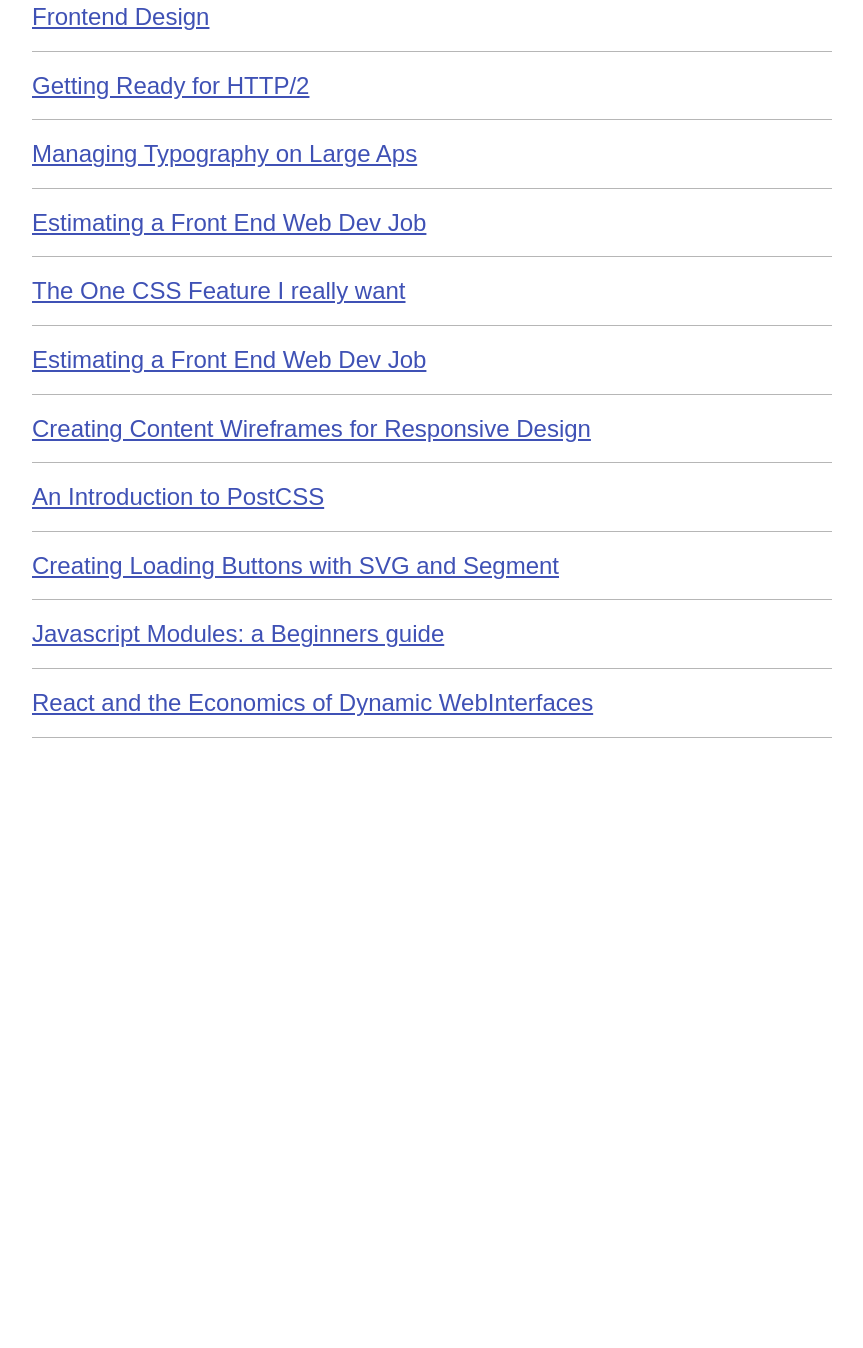
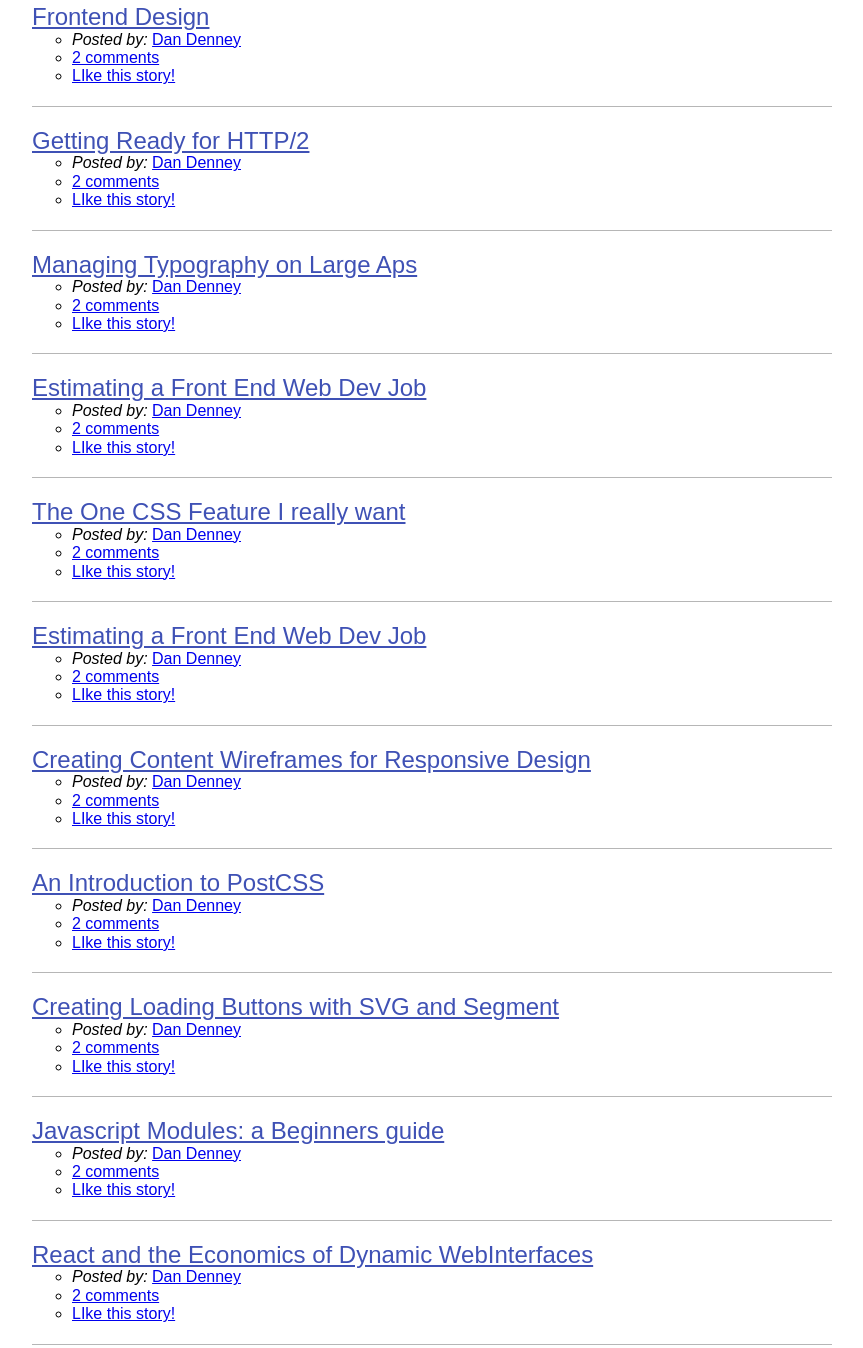
Before and after one commit to mirman-cchhor/FrontEndNews, a plain HTML site: page index.html in a window 1280 px wide. Shown: the part 184-1532 px from the top of the page, without its empty margins (208-1071 px from the left). Before the commit the page ends 942 px from the top, so only its background shows below. Drawn offline with Linux system fonts and the light colour scheme.

Commit message:
add news meta HTML

```diff
--- a/index.html
+++ b/index.html
@@ -18,36 +18,168 @@
           <ol class='news'>
             <li class='news-item'>
               <a class='news-link' href='#'>Frontend Design</a>
+              <ul class='news-meta'>
+                <li class='news-item-meta'>
+                  <em>Posted by:</em>
+                  <a href="#">Dan Denney</a>
+                </li>
+                <li>
+                  <a href="#">2 comments</a>
+                </li>
+                <li>
+                  <a href="#">LIke this story!</a>
+                </li>
+              </ul>
             </li>
             <li class='news-item'>
                <a class='news-link'  href='#'>Getting Ready for HTTP/2</a>
+               <ul class='news-meta'>
+                 <li class='news-item-meta'>
+                   <em>Posted by:</em>
+                   <a href="#">Dan Denney</a>
+                 </li>
+                 <li>
+                   <a href="#">2 comments</a>
+                 </li>
+                 <li>
+                   <a href="#">LIke this story!</a>
+                 </li>
+               </ul>
              </li>
             <li class='news-item'>
               <a class='news-link'  href='#'>Managing Typography on Large Aps</a>
+              <ul class='news-meta'>
+                <li class='news-item-meta'>
+                  <em>Posted by:</em>
+                  <a href="#">Dan Denney</a>
+                </li>
+                <li>
+                  <a href="#">2 comments</a>
+                </li>
+                <li>
+                  <a href="#">LIke this story!</a>
+                </li>
+              </ul>
             </li>
             <li class='news-item'>
                <a class='news-link'  href='#'>Estimating a Front End Web Dev Job</a>
+               <ul class='news-meta'>
+                 <li class='news-item-meta'>
+                   <em>Posted by:</em>
+                   <a href="#">Dan Denney</a>
+                 </li>
+                 <li>
+                   <a href="#">2 comments</a>
+                 </li>
+                 <li>
+                   <a href="#">LIke this story!</a>
+                 </li>
+               </ul>
              </li>
             <li class='news-item'>
                <a class='news-link'  href='#'>The One CSS Feature I really want</a>
+               <ul class='news-meta'>
+                 <li class='news-item-meta'>
+                   <em>Posted by:</em>
+                   <a href="#">Dan Denney</a>
+                 </li>
+                 <li>
+                   <a href="#">2 comments</a>
+                 </li>
+                 <li>
+                   <a href="#">LIke this story!</a>
+                 </li>
+               </ul>
              </li>
             <li class='news-item'>
                <a class='news-link'  href='#'>Estimating a Front End Web Dev Job</a>
+               <ul class='news-meta'>
+                 <li class='news-item-meta'>
+                   <em>Posted by:</em>
+                   <a href="#">Dan Denney</a>
+                 </li>
+                 <li>
+                   <a href="#">2 comments</a>
+                 </li>
+                 <li>
+                   <a href="#">LIke this story!</a>
+                 </li>
+               </ul>
              </li>
             <li class='news-item'>
                <a class='news-link'  href='#'>Creating Content Wireframes for Responsive Design</a>
+               <ul class='news-meta'>
+                 <li class='news-item-meta'>
+                   <em>Posted by:</em>
+                   <a href="#">Dan Denney</a>
+                 </li>
+                 <li>
+                   <a href="#">2 comments</a>
+                 </li>
+                 <li>
+                   <a href="#">LIke this story!</a>
+                 </li>
+               </ul>
              </li>
             <li class='news-item'>
               <a class='news-link'  href='#'>An Introduction to PostCSS</a>
+              <ul class='news-meta'>
+                <li class='news-item-meta'>
+                  <em>Posted by:</em>
+                  <a href="#">Dan Denney</a>
+                </li>
+                <li>
+                  <a href="#">2 comments</a>
+                </li>
+                <li>
+                  <a href="#">LIke this story!</a>
+                </li>
+              </ul>
             </li>
             <li class='news-item'>
               <a class='news-link'  href='#'>Creating Loading Buttons with SVG and Segment</a>
+              <ul class='news-meta'>
+                <li class='news-item-meta'>
+                  <em>Posted by:</em>
+                  <a href="#">Dan Denney</a>
+                </li>
+                <li>
+                  <a href="#">2 comments</a>
+                </li>
+                <li>
+                  <a href="#">LIke this story!</a>
+                </li>
+              </ul>
             </li>
             <li class='news-item'>
               <a class='news-link'  href='#'>Javascript Modules: a Beginners guide</a>
+              <ul class='news-meta'>
+                <li class='news-item-meta'>
+                  <em>Posted by:</em>
+                  <a href="#">Dan Denney</a>
+                </li>
+                <li>
+                  <a href="#">2 comments</a>
+                </li>
+                <li>
+                  <a href="#">LIke this story!</a>
+                </li>
+              </ul>
             </li>
             <li class='news-item'>
               <a class='news-link'  href='#'>React and the Economics of Dynamic WebInterfaces</a>
+              <ul class='news-meta'>
+                <li class='news-item-meta'>
+                  <em>Posted by:</em>
+                  <a href="#">Dan Denney</a>
+                </li>
+                <li>
+                  <a href="#">2 comments</a>
+                </li>
+                <li>
+                  <a href="#">LIke this story!</a>
+                </li>
+              </ul>
              </li>
 
           </ol>
```
